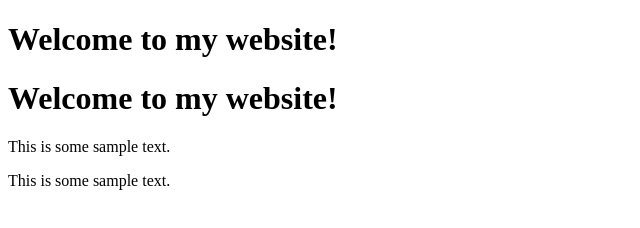
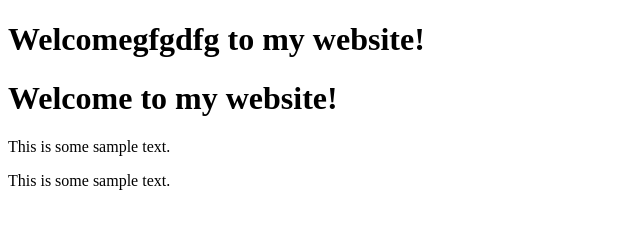
Before and after one commit to 41cha/task5, a plain HTML site: page index.html in a window 1280 px wide. Shown: the whole page, without its empty margins (0-640 px from the left). Drawn offline with Linux system fonts and the light colour scheme.

```diff
--- a/index.html
+++ b/index.html
@@ -8,7 +8,7 @@
 
 <title>My Website</title>
 
-<h1>Welcome to my website!</h1>
+<h1>Welcomegfgdfg to my website!</h1>
 </head>
 
 <body>
```
